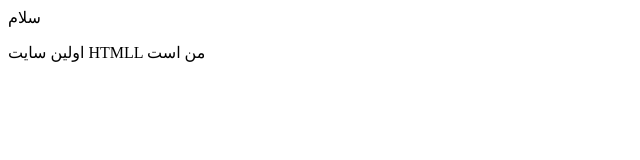
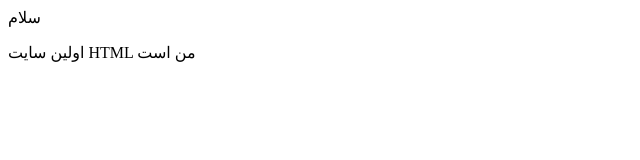
Before and after one commit to fa2026-A134/MY-FIRST-WEBSITE, a plain HTML site: page index.html in a window 1280 px wide. Shown: the full height of the page, 0-640 px from the left. Drawn offline with Linux system fonts and the light colour scheme.

Commit message:
Update index.html

```diff
--- a/index.html
+++ b/index.html
@@ -5,6 +5,6 @@
   </head>
   <body>
     <hi>سلام</hi>
-    <p>اولین سایت HTMLL من است</p>
+    <p>اولین سایت HTML من است</p>
     </body>
     </html>
```
